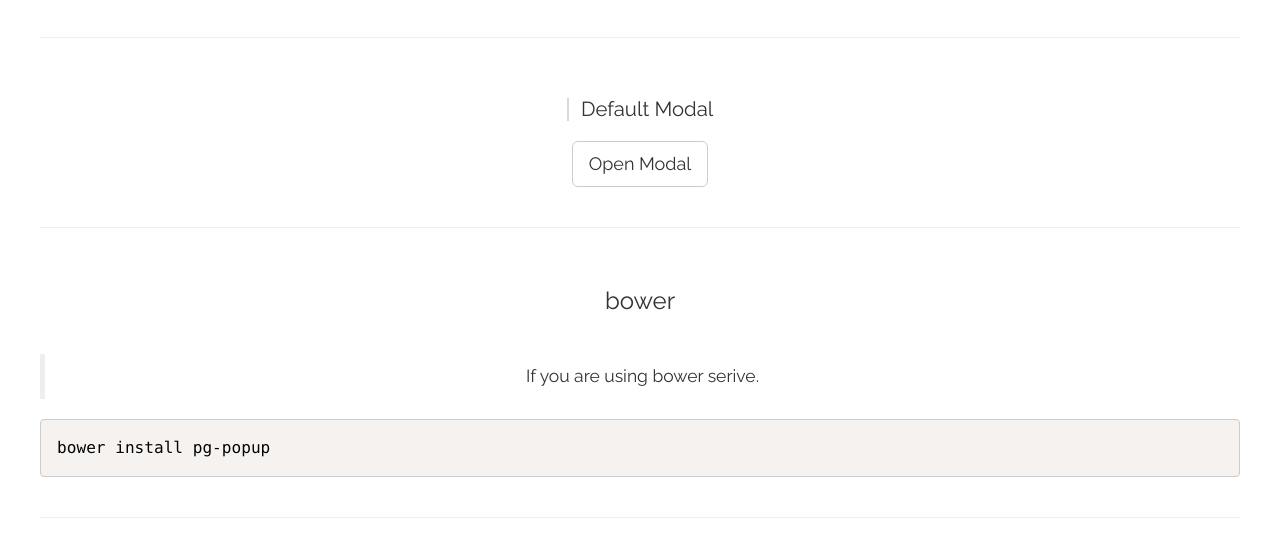
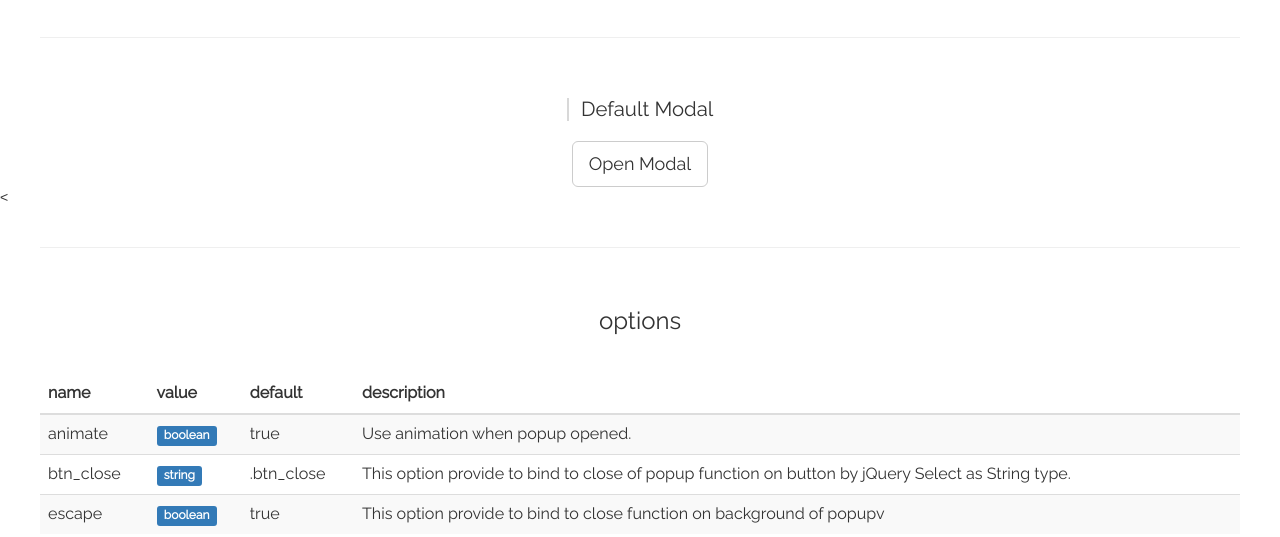
Before and after one commit to KennethanCeyer/pg-popup, a website: page index.html in a window 1280 px wide. Shown: the part 263-800 px from the top of the page. Drawn offline with Linux system fonts and the light colour scheme.

Commit message:
Updated demo page.

```diff
--- a/index.html
+++ b/index.html
@@ -117,7 +117,7 @@
 			<h3>Default Modal</h3><br />
 			<a href="#" class="btn btn-default btn-lg pg-default">Open Modal</a>
 		</div>
-		<!-- <div id="content" class="article">
+		<<div id="content" class="article">
 			<h3>options</h3>
 			<table class="table table-striped table-hover">
 				<thead>
@@ -129,10 +129,27 @@
 					</tr>
 				</thead>
 				<tbody>
-
+					<tr>
+						<td>animate</td>
+						<td><div class="label label-primary">boolean</div></td>
+						<td>true</td>
+						<td>Use animation when popup opened.</td>
+					</tr>
+					<tr>
+						<td>btn_close</td>
+						<td><div class="label label-primary">string</div></td>
+						<td>.btn_close</td>
+						<td>This option provide to bind to close of popup function on button by jQuery Select as String type.</td>
+					</tr>
+					<tr>
+						<td>escape</td>
+						<td><div class="label label-primary">boolean</div></td>
+						<td>true</td>
+						<td>This option provide to bind to close function on background of popupv</td>
+					</tr>
 				</tbody>
 			</table>
-		</div> -->
+		</div>
 		<div id="bower" class="article">
 			<h3>bower</h3>
 			<blockquote><p>If you are using bower serive.</p></blockquote>
```
